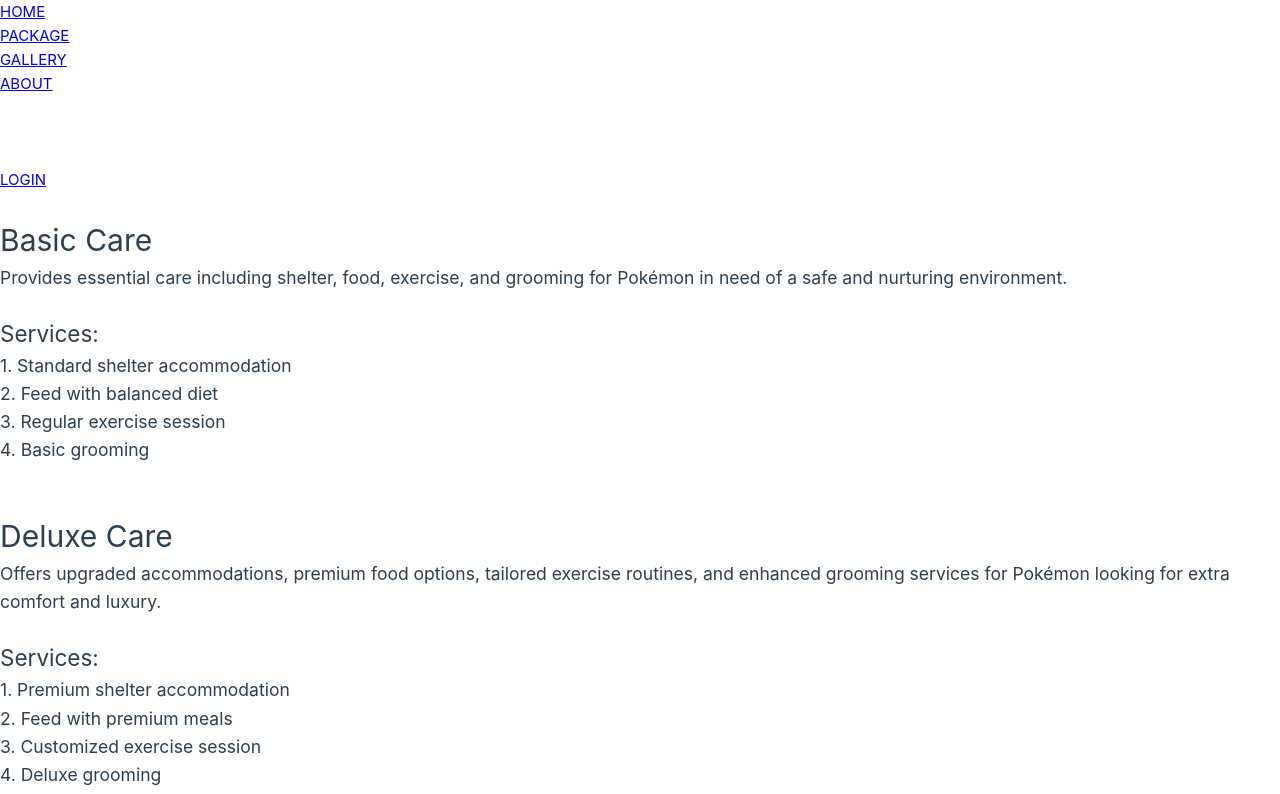
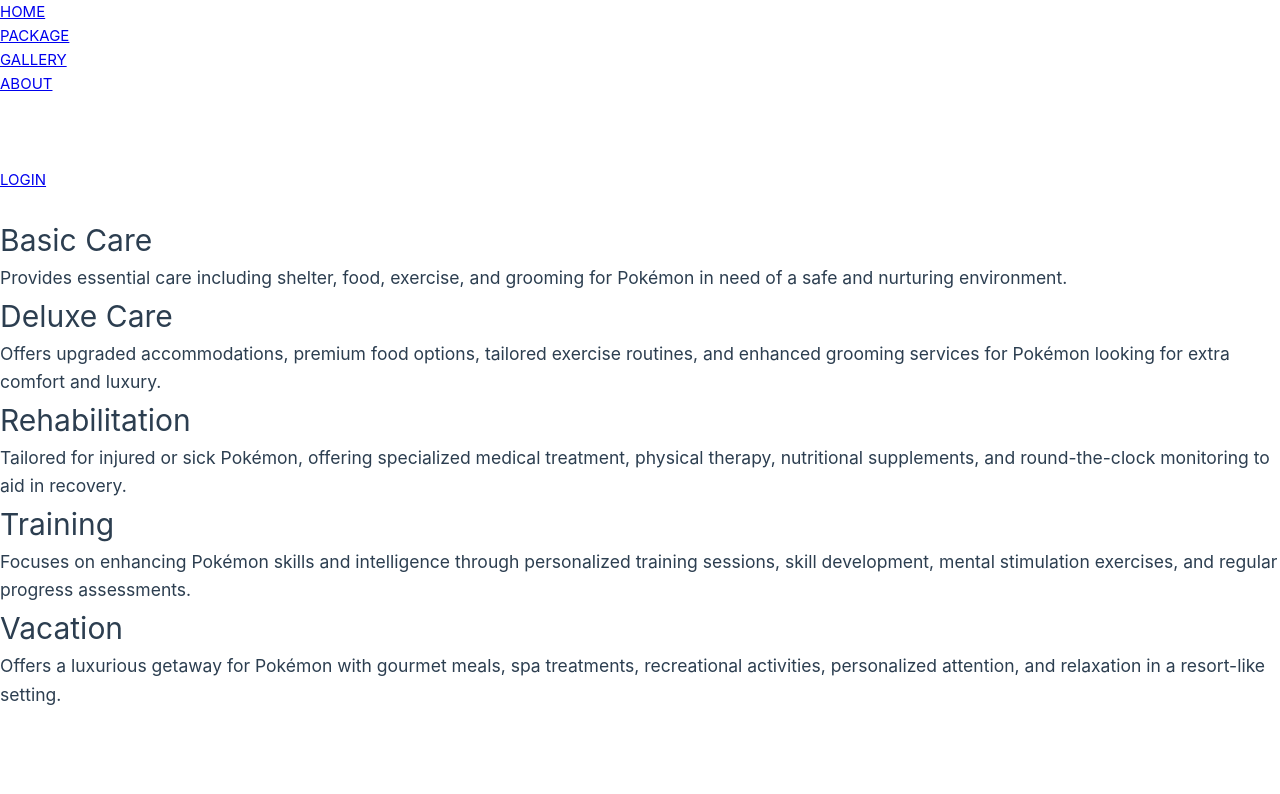
Before and after one commit to ClonedJ/pokemon-shelter, a Vue app: page /package in a window 1280 px wide. Shown: the top 794 px of the page. Built offline with nearby package versions, Linux system fonts and the light colour scheme.

Commit message:
Feat: Add Package Reservation Page

```diff
--- a/src/App.vue
+++ b/src/App.vue
@@ -17,5 +17,5 @@ const clearUser = () => {
 
 <template>
   <Navbar :user="user" @clearUser="clearUser"/>
-  <RouterView @updateUser="updateUser"/>
+  <RouterView :user="user" @updateUser="updateUser"/>
 </template>
--- a/src/router/index.js
+++ b/src/router/index.js
@@ -1,6 +1,7 @@
 import { createRouter, createWebHistory } from "vue-router";
 import HomeView from "../views/Home.vue";
 import PackageView from "../views/Package.vue";
+import PackageReserveView from "../views/PackageReserve.vue";
 import GalleryView from "../views/Gallery.vue";
 import AboutView from "../views/About.vue";
 import TaskView from "../views/Task.vue";
@@ -20,6 +21,11 @@ const router = createRouter({
       path: "/package",
       name: "package",
       component: PackageView,
+    },
+    {
+      path: "/package/:id",
+      name: "package-reserve",
+      component: PackageReserveView,
     },
     {
       path: "/gallery",
--- /dev/null
+++ b/src/utils/dataParser.js
@@ -0,0 +1,11 @@
+// ex. 'Basic Care' turns to 'basic-care'
+export const parseString = (string) => {
+  return string.toLowerCase().replace(/ /g, "-");
+};
+
+// ex. 'basic-care' turns to 'Basic Care'
+export const parseUrl = (url) => {
+  return url
+    .replace(/-/g, " ")
+    .replace(/\b\w/g, (match) => match.toUpperCase());
+};
--- /dev/null
+++ b/src/utils/package.js
@@ -0,0 +1,11 @@
+// ex. 'Basic Care' turns to 'basic-care'
+import packages from "../assets/data/packageData.json";
+
+export const getPackageData = (key) => {
+  for (const packageObj of packages.data) {
+    if (packageObj.name == key) {
+      return packageObj;
+    }
+  }
+  return null;
+};
--- a/src/views/Package.vue
+++ b/src/views/Package.vue
@@ -1,16 +1,22 @@
 <script setup>
 import packages from "../assets/data/packageData.json";
+import { parseString } from "../utils/dataParser.js";
+import { useRouter } from "vue-router";
+const router = useRouter();
+
+const submit = (event, packageName) => {
+  const parsedPackageName = parseString(packageName); //ex. "Basic Care" become "basic-care"
+  router.push("/package/" + parsedPackageName);
+  event.preventDefault();
+};
 </script>
 <template>
-  <div v-for="(packagee, i) in packages.data" :key="i">
-    <h1>{{ packagee.name }}</h1>
-    <h3>{{ packagee.description }}</h3>
-    <br />
-    <h2>Services:</h2>
-    <div v-for="(service, j) in packagee.services" :key="j">
-      <h3>{{ j + 1 + ". " + service }}</h3>
-    </div>
-    <br />
-    <br />
+  <div
+    v-for="(packageData, i) in packages.data"
+    :key="i"
+    @click="submit($event, packageData.name)"
+  >
+    <h1>{{ packageData.name }}</h1>
+    <h3>{{ packageData.description }}</h3>
   </div>
 </template>
--- /dev/null
+++ b/src/views/PackageReserve.vue
@@ -0,0 +1,82 @@
+<script setup>
+import { parseUrl } from "../utils/dataParser.js";
+import { getPackageData } from "../utils/package.js";
+import { ref, defineProps } from "vue";
+import { useRouter } from "vue-router";
+
+const { user } = defineProps(["user"]);
+const router = useRouter();
+
+const packageUrl = router.currentRoute._value.params.id;
+const packageKey = parseUrl(packageUrl);
+const packageData = getPackageData(packageKey);
+
+const showModal = ref(false);
+const form = ref({
+  name: "",
+  specie: "",
+  age: 0,
+  checkInDate: "",
+  checkInTime: "",
+  checkOutDate: "",
+  checkOutTime: "",
+});
+
+const openModal = () => {
+  if (user.type == "trainer") {
+    showModal.value = true;
+  } else {
+    alert("Please login to reserve a package");
+  }
+};
+
+const closeModal = () => {
+  showModal.value = false;
+};
+
+const submit = (event) => {
+  console.log(JSON.stringify(form.value));
+  if (user.type == "trainer") {
+    alert("You have successfully reserved!");
+  } else {
+    alert("Something went wrong!");
+  }
+  event.preventDefault();
+};
+</script>
+<template>
+  <div>
+    <h1>{{ packageData.name }}</h1>
+    <h3>{{ packageData.description }}</h3>
+    <br />
+    <h2>Services:</h2>
+    <div v-for="(service, j) in packageData.services" :key="j">
+      <h3>{{ j + 1 + ". " + service }}</h3>
+    </div>
+    <button v-show="!showModal" @click="openModal">Reserve</button>
+    <br />
+  </div>
+  <form v-show="showModal">
+    <h2>Pokemon Information</h2>
+    <label for="name">Name:</label>
+    <input type="text" v-model="form.name" /><br />
+
+    <label for="specie">Specie:</label>
+    <input type="text" v-model="form.specie" /><br />
+
+    <label for="age">Age:</label>
+    <input type="number" v-model="form.age" /><br /><br />
+
+    <h2>Reservation Information</h2>
+    <label for="checkIn">Check-In:</label>
+    <input type="date" v-model="form.checkInDate" />
+    <input type="time" v-model="form.checkInTime" /><br />
+
+    <label for="checkOut">Check-Out:</label>
+    <input type="date" v-model="form.checkOutDate" />
+    <input type="time" v-model="form.checkOutTime" /><br /><br />
+
+    <button type="button" @click="closeModal()">Close</button>
+    <button @click="submit($event)">Submit</button>
+  </form>
+</template>
```
